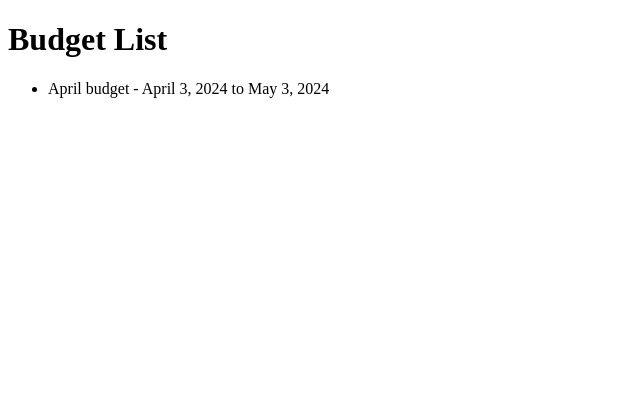
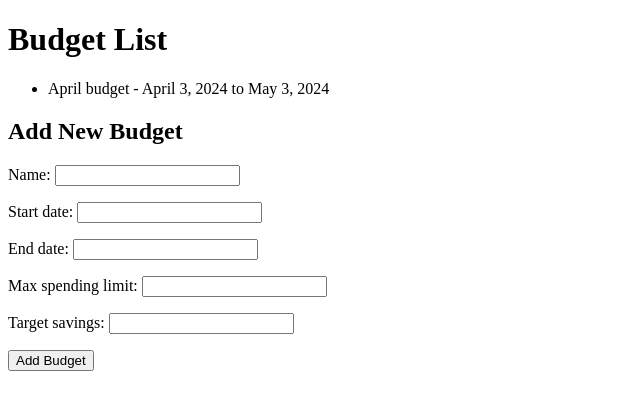
Before and after one commit to kihuni/Budget-Management-System, a Django app: page /budgets/ in a window 1280 px wide. Shown: the top 410 px of the page, without its empty margins (0-640 px from the left). Run offline with Django 5.2, Linux system fonts and the light colour scheme; a user stored in the database is signed in; data comes from the database, SQL or seed files in the repository; both versions use the stored data as it was after the commit.

Commit message:
modified the budget model functionality

```diff
--- /dev/null
+++ b/budget_system/budgetSystem/forms.py
@@ -0,0 +1,7 @@
+from django import forms
+from .models import Budget, Category, Expense, Income, Transfer
+
+class BudgetForm(forms.ModelForm):
+    class Meta:
+        model = Budget
+        fields = ['name', 'start_date', 'end_date', 'max_spending_limit', 'target_savings']
--- a/budget_system/budgetSystem/templates/budgetSystem/budget_list.html
+++ b/budget_system/budgetSystem/templates/budgetSystem/budget_list.html
@@ -13,5 +13,12 @@
             <li>No budgets found</li>
         {% endfor %}
     </ul>
+
+    <h2>Add New Budget</h2>
+    <form method="post">
+        {% csrf_token %}
+        {{ budget_form.as_p }}
+        <button type="submit">Add Budget</button>
+    </form>
 </body>
 </html>
--- a/budget_system/budgetSystem/views.py
+++ b/budget_system/budgetSystem/views.py
@@ -3,6 +3,8 @@ from django.views.generic import ListView, DetailView, CreateView, UpdateView, D
 from django.contrib.auth.forms import AuthenticationForm, UserCreationForm
 from django.contrib.auth import login,logout, authenticate
 from django.contrib.auth.decorators import login_required
+from .forms import BudgetForm
+from .models import Budget
 
 from .models import *
 
@@ -47,3 +49,18 @@ class BudgetListView(ListView):
     template_name = 'budgetSystem/budget_list.html'
     context_object_name = 'budgets'
     ordering = ['-start_date']
+
+    def get_context_data(self, **kwargs):
+        context = super().get_context_data(**kwargs)
+        context['budget_form'] = BudgetForm()
+        return context
+
+    def post(self, request, *args, **kwargs):
+        budget_form = BudgetForm(request.POST)
+        if budget_form.is_valid():
+            budget = budget_form.save(commit=False)
+            budget.user = request.user
+            budget_form.save()
+            return redirect('budgets_list')
+        else:
+            return render(request, self.template_name, {'budgets': self.get_queryset(), 'budget_form': budget_form})
```
Also changed, not shown: budget_system/db.sqlite3.
